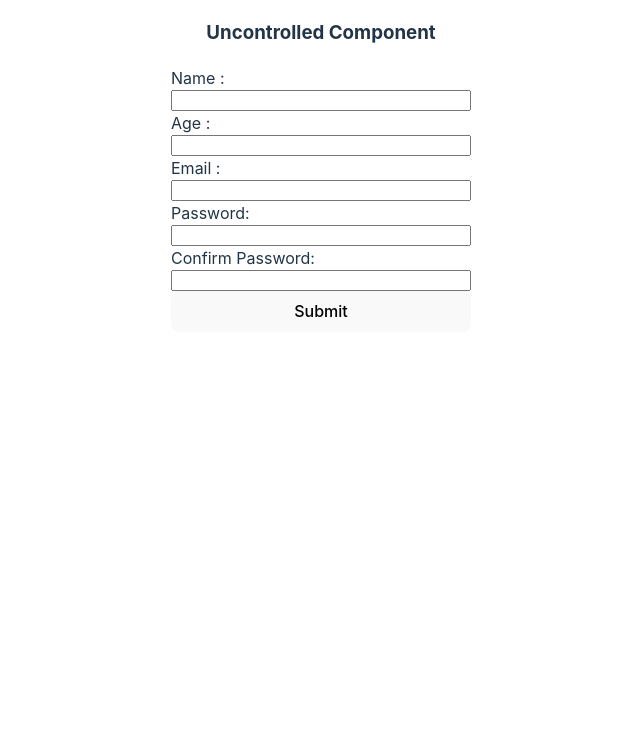
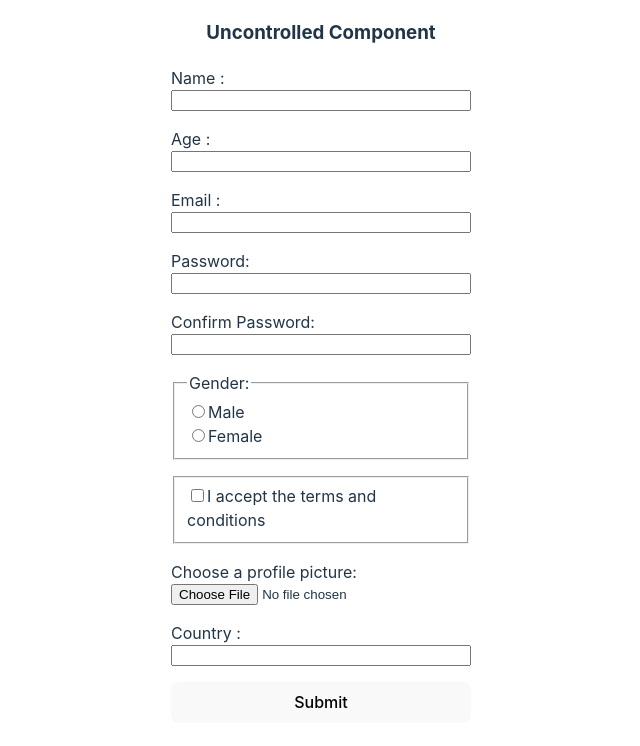
Before and after one commit to Max-Sv/star-wars, a React (Vite) app: page /uncontrolled-form in a window 1280 px wide. Shown: the top 746 px of the page, without its empty margins (319-959 px from the left). Built offline with nearby package versions, Linux system fonts and the light colour scheme.

Commit message:
feat: update forms

```diff
--- a/src/components/controlled-form.component.tsx
+++ b/src/components/controlled-form.component.tsx
@@ -1,73 +1,42 @@
-import * as Yup from 'yup';
 import { useForm } from 'react-hook-form';
 import { yupResolver } from '@hookform/resolvers/yup';
-import { checkIfFilesAreCorrectType, checkIfFilesAreTooBig } from '../helpers/file-validator';
-
-const schema = Yup.object().shape({
-  name: Yup.string().required('Name is required'),
-  age: Yup.number().required('Age is required'),
-  email: Yup.string().email('Invalid email').required('Email is required'),
-  password: Yup.string().min(2).max(32).required('Password is required'),
-  confirmPassword: Yup.string()
-    .min(2)
-    .max(32)
-    .required('Confirm Password is required')
-    .oneOf([Yup.ref('password')], 'Passwords must match'),
-  gender: Yup.string().required('Gender is required'),
-  agreement: Yup.boolean().isTrue('test'),
-  file: Yup.mixed()
-    .test('required', 'You need to provide a file', (file) => {
-      return !!file;
-    })
-    .test('fileSize', 'The file is too large', (file: FileList) => {
-      if (!file) {
-        return false;
-      }
-      return checkIfFilesAreTooBig(file[0]);
-    })
-    .test('fileFormat', 'The file must be jpg or png', (file: FileList) => {
-      if (!file) {
-        return false;
-      }
-      return checkIfFilesAreCorrectType(file[0]);
-    }),
-  country: Yup.string().required('test'),
-});
+import { useDispatch } from 'react-redux';
+import { useNavigate } from 'react-router-dom';
+import { setUserData } from '../store/slices/card.slice';
+import { IForm } from '../models/models';
+import { schema } from '../models/form';
 
 export const ControlledFormComponent = () => {
   const {
     register,
     handleSubmit,
     formState: { errors },
-    reset,
   } = useForm({
     resolver: yupResolver(schema),
     mode: 'onChange',
   });
-  console.log('-> register', register);
 
-  // const schema = Yup.object().shape({
-  //   username: Yup.string().required().minLength(3).maxLength(25),
-  //   email: Yup.string().email().required(),
-  //   password: Yup.string().required().minLength(8).maxLenght(25),
-  // });
+  const dispatch = useDispatch();
+  const navigate = useNavigate();
 
-  const onSubmitHandler = (data) => {
-    console.log({ data });
-    reset();
+  const onSubmitHandler = (data: IForm) => {
+    const reader = new FileReader();
+    const file = data?.file as FileList;
+
+    if (file && file[0] instanceof File) {
+      reader.readAsDataURL(file[0]);
+      reader.onloadend = () => {
+        const loadedFile = reader.result;
+        const dispatchData = {
+          ...data,
+          file: loadedFile,
+        };
+        dispatch(setUserData(dispatchData));
+        navigate('/');
+      };
+    }
   };
 
-  // const options = [
-  //   { value: 'chocolate', label: 'Chocolate', name: 'test' },
-  //   { value: 'strawberry', label: 'Strawberry', name: 'test' },
-  //   { value: 'vanilla', label: 'Vanilla', name: 'test' },
-  // ];
-  // const Input = (props) => {
-  //   console.log('-> props', props);
-  //
-  //   const { autoComplete = props.autoComplete } = props.selectProps;
-  //   return <components.Input {...props} autoComplete={autoComplete} />;
-  // };
   return (
     <div className="form-component">
       <h3>Controlled Component</h3>
@@ -88,7 +57,7 @@ export const ControlledFormComponent = () => {
         <input type="password" id="confirmPassword" {...register('confirmPassword')} />
         <p>{errors.confirmPassword?.message}</p>
         <fieldset>
-          <legend>Select a maintenance drone:</legend>
+          <legend>Gender:</legend>
 
           <div>
             <input type="radio" id="male" value="male" {...register('gender')} />
@@ -102,21 +71,17 @@ export const ControlledFormComponent = () => {
         </fieldset>
         <p>{errors.gender?.message}</p>
         <fieldset>
-          <legend>Choose :</legend>
-
           <div>
             <input type="checkbox" id="tos" {...register('agreement')} />
-            <label htmlFor="tos">Terms of service</label>
+            <label htmlFor="tos">I accept the terms and conditions</label>
           </div>
         </fieldset>
         <p>{errors.agreement?.message}</p>
         <label htmlFor="fileImg">Choose a profile picture:</label>
-
         <input type="file" id="fileImg" accept="image/png, image/jpeg" {...register('file')} />
         <p>{errors.file?.message}</p>
-        <label htmlFor="country">country:</label>
-        <input id="country" type="text" autoComplete="given-country" {...register('country')} />
-        {/*<Select components={{ Input }} options={options} />*/}
+        <label>Country :</label>
+        <input type="text" {...register('country')} />
         <p>{errors.country?.message}</p>
         <button type="submit">Submit</button>
       </form>
--- a/src/components/uncontrolled-form.component.tsx
+++ b/src/components/uncontrolled-form.component.tsx
@@ -1,58 +1,81 @@
-import { useRef } from 'react';
-import * as Yup from 'yup';
+import { FormEvent, useRef, useState } from 'react';
+import { setUserData } from '../store/slices/card.slice';
+import { ValidationError } from 'yup';
+import { useDispatch } from 'react-redux';
+import { useNavigate } from 'react-router-dom';
+import { ErrorsForm, schema } from '../models/form';
 
 export const UncontrolledFormComponent = () => {
-  const nameInputRef = useRef(null);
-  const ageInputRef = useRef(null);
-  const emailInputRef = useRef(null);
-  const passwordInputRef = useRef(null);
-  const rePasswordInputRef = useRef(null);
+  const dispatch = useDispatch();
+  const navigate = useNavigate();
 
-  // const schema = Yup.object().shape({
-  //   username: Yup.string().required().minLength(3).maxLength(25),
-  //   email: Yup.string().email().required(),
-  //   password: Yup.string().required().minLength(8).maxLenght(25),
-  // });
-  const schema = Yup.object().shape({
-    name: Yup.string().required('Name is required'),
-    age: Yup.number().required('Age is required'),
-    email: Yup.string().email('Invalid email').required('Email is required'),
-    password: Yup.string().required('Password is required'),
-    confirmPassword: Yup.string()
-      .required('Confirm Password is required')
-      .oneOf([Yup.ref('passwordInputRef'), null], 'Passwords must match'),
-  });
+  const nameRef = useRef<HTMLInputElement>(null);
+  const ageRef = useRef<HTMLInputElement>(null);
+  const emailRef = useRef<HTMLInputElement>(null);
+  const passwordRef = useRef<HTMLInputElement>(null);
+  const confirmPasswordRef = useRef<HTMLInputElement>(null);
+  const maleRef = useRef<HTMLInputElement>(null);
+  const femaleRef = useRef<HTMLInputElement>(null);
+  const acceptTermsRef = useRef<HTMLInputElement>(null);
+  const fileRef = useRef<HTMLInputElement>(null);
+  const countryRef = useRef<HTMLInputElement>(null);
+  const [errors, setErrors] = useState<ErrorsForm>({});
 
-  const handleSubmit = async () => {
-    // const parsedUser = schema.cast({
-    //   name: nameInputRef.current.value,
-    //   age: ageInputRef.current.value,
-    //   email: emailInputRef.current.value,
-    //   password: passwordInputRef.current.value,
-    //   confirmPassword: rePasswordInputRef.current.value,
-    // });
-    const aaa = {
-      name: nameInputRef.current.value,
-      age: ageInputRef.current.value,
-      email: emailInputRef.current.value,
-      password: passwordInputRef.current.value,
-      confirmPassword: rePasswordInputRef.current.value,
+  const handleSubmit = (e: FormEvent<HTMLFormElement>) => {
+    e.preventDefault();
+    const name = nameRef.current?.value;
+    const age = ageRef.current?.value;
+    const email = emailRef.current?.value;
+    const password = passwordRef.current?.value;
+    const confirmPassword = confirmPasswordRef.current?.value;
+    const gender = maleRef.current?.checked
+      ? maleRef.current.value
+      : femaleRef.current?.checked
+      ? femaleRef.current.value
+      : undefined;
+    const agreement = acceptTermsRef.current?.checked;
+    const file = fileRef.current?.files?.[0];
+    const country = countryRef.current?.value;
+    const data = {
+      country,
+      file,
+      agreement,
+      gender,
+      confirmPassword,
+      password,
+      email,
+      age,
+      name,
     };
-    // const test = schema.validate(aaa).then(console.log);
-    // alert(`Name: ${nameInputRef.current.value || ''}`);
-    try {
-      // validate
-      const res = await schema.validate(aaa, { abortEarly: false });
-      console.log('-> res', res);
-      //  ...
-    } catch (e) {
-      console.log(e.errors); // => [
-      //   'password must be at least 8 characters',
-      //   'password must contain at least 1 uppercase letter',
-      //   'password must contain at least 1 number',
-      //   'password must contain at least 1 symbol',
-      // ]
-    }
+
+    schema
+      .validate(data, { abortEarly: false })
+      .then(() => {
+        setErrors({});
+
+        const reader = new FileReader();
+        if (file) {
+          reader.readAsDataURL(file);
+          reader.onloadend = () => {
+            const loadedFile = reader.result;
+            const dispatchData = {
+              ...data,
+              file: loadedFile,
+            };
+            dispatch(setUserData(dispatchData));
+            navigate({ pathname: `/`, search: '' });
+          };
+        }
+      })
+      .catch((err: ValidationError) => {
+        const errorObj: { [key: string]: string } = {};
+        err.inner.forEach((error) => {
+          if (typeof error.path === 'string') {
+            errorObj[error.path] = error.message;
+          }
+        });
+        setErrors(errorObj);
+      });
   };
 
   return (
@@ -60,53 +83,55 @@ export const UncontrolledFormComponent = () => {
       <h3>Uncontrolled Component</h3>
       <form onSubmit={handleSubmit}>
         <label>Name :</label>
-        <input type="text" name="name" ref={nameInputRef} />
+        <input type="text" name="name" ref={nameRef} />
+        <p>{errors.name}</p>
         <label>Age :</label>
-        <input type="text" name="Age" ref={ageInputRef} />
+        <input type="number" name="Age" ref={ageRef} />
+        <p>{errors.age}</p>
         <label>Email :</label>
-        <input type="text" name="Email" ref={emailInputRef} />
+        <input type="text" name="Email" ref={emailRef} />
+        <p>{errors.email}</p>
         <label htmlFor="password">Password:</label>
-        <input type="password" name="password" ref={passwordInputRef} />
+        <input type="password" name="password" ref={passwordRef} />
+        <p>{errors.password}</p>
+
         <label htmlFor="confirmPassword">Confirm Password:</label>
         <input
           type="password"
           name="confirmPassword"
           id="confirmPassword"
-          ref={rePasswordInputRef}
+          ref={confirmPasswordRef}
         />
-        {/*<fieldset>*/}
-        {/*  <legend>Select a maintenance drone:</legend>*/}
+        <p>{errors.confirmPassword}</p>
+        <fieldset>
+          <legend>Gender:</legend>
 
-        {/*  <div>*/}
-        {/*    <input type="radio" id="huey" name="drone" value="huey" />*/}
-        {/*    <label htmlFor="huey">Huey</label>*/}
-        {/*  </div>*/}
+          <div>
+            <input type="radio" id="male" value="male" ref={maleRef} />
+            <label htmlFor="male">Male</label>
+          </div>
 
-        {/*  <div>*/}
-        {/*    <input type="radio" id="dewey" name="drone" value="dewey" />*/}
-        {/*    <label htmlFor="dewey">Dewey</label>*/}
-        {/*  </div>*/}
+          <div>
+            <input type="radio" id="female" value="female" ref={femaleRef} />
+            <label htmlFor="female">Female</label>
+          </div>
+        </fieldset>
+        <p>{errors.gender}</p>
+        <fieldset>
+          <div>
+            <input type="checkbox" id="tos" ref={acceptTermsRef} />
+            <label htmlFor="tos">I accept the terms and conditions</label>
+          </div>
+        </fieldset>
+        <p>{errors.agreement}</p>
+        <label htmlFor="fileImg">Choose a profile picture:</label>
 
-        {/*  <div>*/}
-        {/*    <input type="radio" id="louie" name="drone" value="louie" />*/}
-        {/*    <label htmlFor="louie">Louie</label>*/}
-        {/*  </div>*/}
-        {/*</fieldset>*/}
-        {/*<fieldset>*/}
-        {/*  <legend>Choose :</legend>*/}
-
-        {/*  <div>*/}
-        {/*    <input type="checkbox" id="scales" name="scales" checked />*/}
-        {/*    <label htmlFor="scales">Scales</label>*/}
-        {/*  </div>*/}
-        {/*</fieldset>*/}
-        {/*<label htmlFor="avatar">Choose a profile picture:</label>*/}
-
-        {/*<input type="file" id="avatar" name="avatar" accept="image/png, image/jpeg" />*/}
+        <input type="file" id="fileImg" accept="image/png, image/jpeg" ref={fileRef} />
+        <p>{errors.file}</p>
+        <label>Country :</label>
+        <input type="text" ref={countryRef} />
+        <p>{errors.country}</p>
         <button type="submit">Submit</button>
-
-        {/*<label htmlFor="firstName">First Name:</label>*/}
-        {/*<input name="firstName" id="firstName" type="text" autoComplete="given-name" />*/}
       </form>
     </div>
   );
--- /dev/null
+++ b/src/models/form.ts
@@ -0,0 +1,60 @@
+import * as Yup from 'yup';
+import { checkIfFilesAreCorrectType, checkIfFilesAreTooBig } from '../helpers/file-validator';
+import { InferType } from 'yup';
+
+export const schema = Yup.object().shape({
+  name: Yup.string().required('Name is required'),
+  age: Yup.number().required('Age is required'),
+  email: Yup.string().email('Invalid email').required('Email is required'),
+  password: Yup.string()
+    .min(8)
+    .max(32)
+    .required('Password is required')
+    .matches(
+      /^(?=.*[a-z])(?=.*[A-Z])(?=.*[0-9])(?=.{8,})/,
+      'Must Contain 8 Characters, One Uppercase, One Lowercase, One Number'
+    ),
+  confirmPassword: Yup.string()
+    .min(8)
+    .max(32)
+    .required('Confirm Password is required')
+    .matches(
+      /^(?=.*[a-z])(?=.*[A-Z])(?=.*[0-9])(?=.{8,})/,
+      'Must Contain 8 Characters, One Uppercase, One Lowercase, One Number'
+    )
+    .oneOf([Yup.ref('password')], 'Passwords must match'),
+  gender: Yup.string().required('Gender is required'),
+  agreement: Yup.boolean().isTrue('Field is required'),
+  file: Yup.mixed()
+    .test('required', 'You need to provide a file', (file: FileList | undefined) => {
+      return !!file;
+    })
+    .test('fileSize', 'The file is too large', (file: FileList | undefined) => {
+      if (!file) {
+        return false;
+      }
+      return checkIfFilesAreTooBig(file[0]);
+    })
+    .test('fileFormat', 'The file must be jpg or png', (file: FileList | undefined) => {
+      if (!file) {
+        return false;
+      }
+      return checkIfFilesAreCorrectType(file[0]);
+    }),
+  country: Yup.string().required('Country is required'),
+});
+type Data = InferType<typeof schema>;
+
+export type ErrorsForm = Partial<Record<keyof Data, string>>;
+
+export interface IForm {
+  file?: FileList | undefined;
+  agreement?: true | undefined;
+  name: string;
+  age: number;
+  email: string;
+  gender: string;
+  country: string;
+  password: string;
+  confirmPassword: string;
+}
--- a/src/store/hooks.ts
+++ b/src/store/hooks.ts
@@ -1,5 +1,5 @@
 import { TypedUseSelectorHook, useDispatch, useSelector } from 'react-redux';
-import { AppDispatch, RootState } from './search-value.slice';
+import { AppDispatch, RootState } from './store';
 
 export const useAppDispatch: () => AppDispatch = useDispatch;
 export const useAppSelector: TypedUseSelectorHook<RootState> = useSelector;
```
Also changed, not shown: src/App.css (+28 -4 lines), src/components/search.component.tsx (+17 -7 lines), src/store/slices/card.slice.ts (+22 -1 lines).
